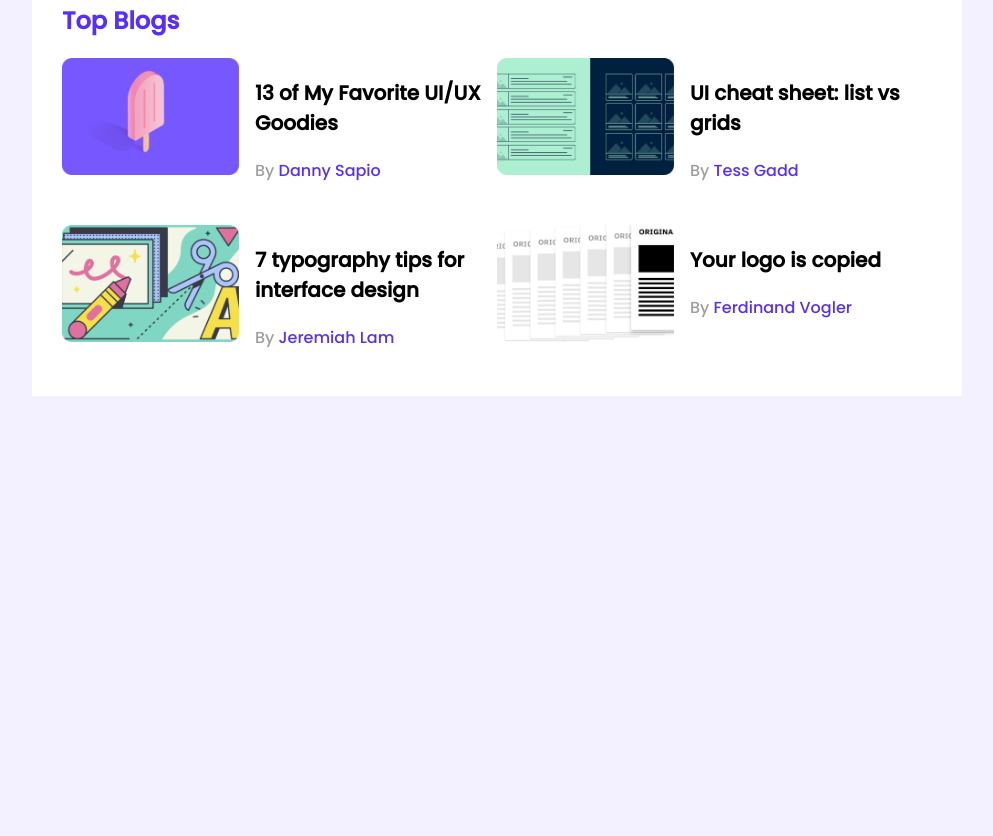
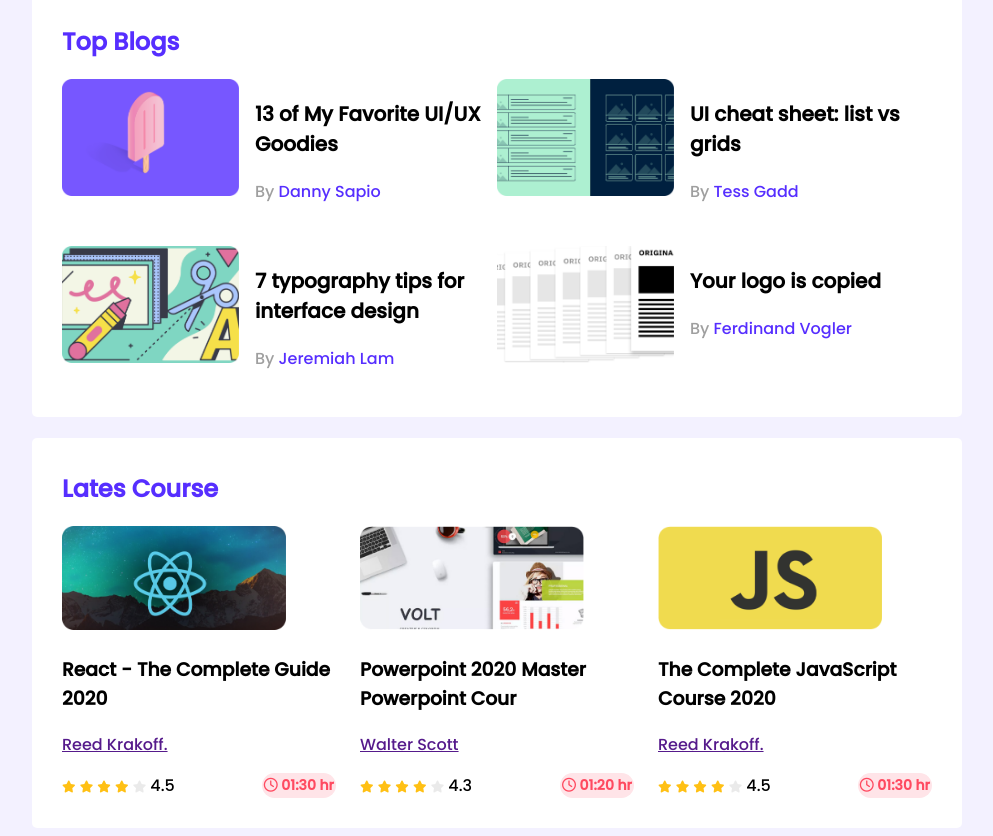
Before and after one commit to BidhanCR/leader-board-css3, a plain HTML site: page index.html in a window 1280 px wide. Shown: the part 308-1144 px from the top of the page, without its empty margins (143-1136 px from the left). Before the commit the page ends 800 px from the top, so only its background shows below. Drawn offline with Linux system fonts and the light colour scheme.

Commit message:
latest courses added

```diff
--- a/index.html
+++ b/index.html
@@ -5,6 +5,9 @@
     <meta http-equiv="X-UA-Compatible" content="IE=edge">
     <meta name="viewport" content="width=device-width, initial-scale=1.0">
     <title>Document</title>
+    <!-- font-awesome -->
+    <script src="https://kit.fontawesome.com/6d875a724b.js" crossorigin="anonymous"></script>
+    <!-- css styles -->
     <link rel="stylesheet" href="styles.css">
 
 </head>
@@ -93,6 +96,81 @@
                 </div>
             </div>
         </section>
+        <!-- Latest courses -->
+        <section class="container">
+            <h2 class="section-title">Lates Course</h2>
+            <div class="courses">
+                <div class="course">
+                    <div class="course-banner">
+                        <img src="images/courses/course-1.png" alt="">
+                    </div>
+                    <div class="course-datail">
+                        <h3 class="course-title">React - The Complete Guide 2020</h3>
+                        <p class="course-author"><a href="">Reed Krakoff.</a></p>
+                        <div class="course-info">
+                            <div>
+                                <i class="fa-solid fa-star filled"></i>
+                                <i class="fa-solid fa-star filled"></i>
+                                <i class="fa-solid fa-star filled"></i>
+                                <i class="fa-solid fa-star filled"></i>
+                                <i class="fa-solid fa-star empty"></i>
+                                <span>4.5</span>
+                            </div>
+                            <div class="course-duration">
+                                <i class="fa-regular fa-clock"></i>
+                                01:30 hr
+                            </div>
+                        </div>
+                    </div>
+                </div>
+                <div class="course">
+                    <div class="course-banner">
+                        <img src="images/courses/course-2.png" alt="">
+                    </div>
+                    <div class="course-datail">
+                        <h3 class="course-title">Powerpoint 2020 Master Powerpoint Cour</h3>
+                        <p class="course-author"><a href="">Walter Scott</a></p>
+                        <div class="course-info">
+                            <div>
+                                <i class="fa-solid fa-star filled"></i>
+                                <i class="fa-solid fa-star filled"></i>
+                                <i class="fa-solid fa-star filled"></i>
+                                <i class="fa-solid fa-star filled"></i>
+                                <i class="fa-solid fa-star empty"></i>
+                                <span>4.3</span>
+                            </div>
+                            <div class="course-duration">
+                                <i class="fa-regular fa-clock"></i>
+                                01:20 hr
+                            </div>
+                        </div>
+                    </div>
+                </div>
+                <div class="course">
+                    <div class="course-banner">
+                        <img src="images/courses/course-3.png" alt="">
+                    </div>
+                    <div class="course-datail">
+                        <h3 class="course-title">The Complete JavaScript Course 2020</h3>
+                        <p class="course-author"><a href="">Reed Krakoff.</a></p>
+                        <div class="course-info">
+                            <div>
+                                <i class="fa-solid fa-star filled"></i>
+                                <i class="fa-solid fa-star filled"></i>
+                                <i class="fa-solid fa-star filled"></i>
+                                <i class="fa-solid fa-star filled"></i>
+                                <i class="fa-solid fa-star empty"></i>
+                                <span>4.5</span>
+                            </div>
+                            <div class="course-duration">
+                                <i class="fa-regular fa-clock"></i>
+                                01:30 hr
+                            </div>
+                        </div>
+                    </div>
+                </div>
+            </div>
+        </section>
     </main>
 </body>
 </html>
--- a/styles.css
+++ b/styles.css
@@ -8,12 +8,16 @@
 }
 main{
     display: flex;
-    justify-content: center;
+
+    flex-direction: column;
+    align-items: center;
 }
 .container{
     background-color: #FFFFFF;
     width: 870px;
     padding: 30px;
+    margin-top: 21px;
+    border-radius: 5px;
 }
 .top-players{
     margin-bottom: 30px ;
@@ -74,3 +78,36 @@
     text-decoration: none;
     font-size: 16px;
 }
+/* courses styles */
+.courses{
+    display: grid;
+    grid-template-columns: repeat(3, 1fr);
+    grid-column-gap: 24px;
+}
+.course .course-banner img{
+    width: 224px;
+    height: 104px;
+}
+.course-info{
+    display: flex;
+    align-items: center;
+    justify-content: space-between;
+}
+.fa-star{
+    font-size: 12px;
+}
+.fa-star.filled{
+    color: #FFC014;;
+}
+.fa-star.empty{
+    color: #AEAEAE;
+    opacity: 0.25;
+}
+.course-duration{
+    font-weight: 600;
+    color: #FF4A60;
+    font-size: 14px;
+    background: #FFE4E8;
+    border-radius: 14px;
+    padding: 2px;
+}
```
